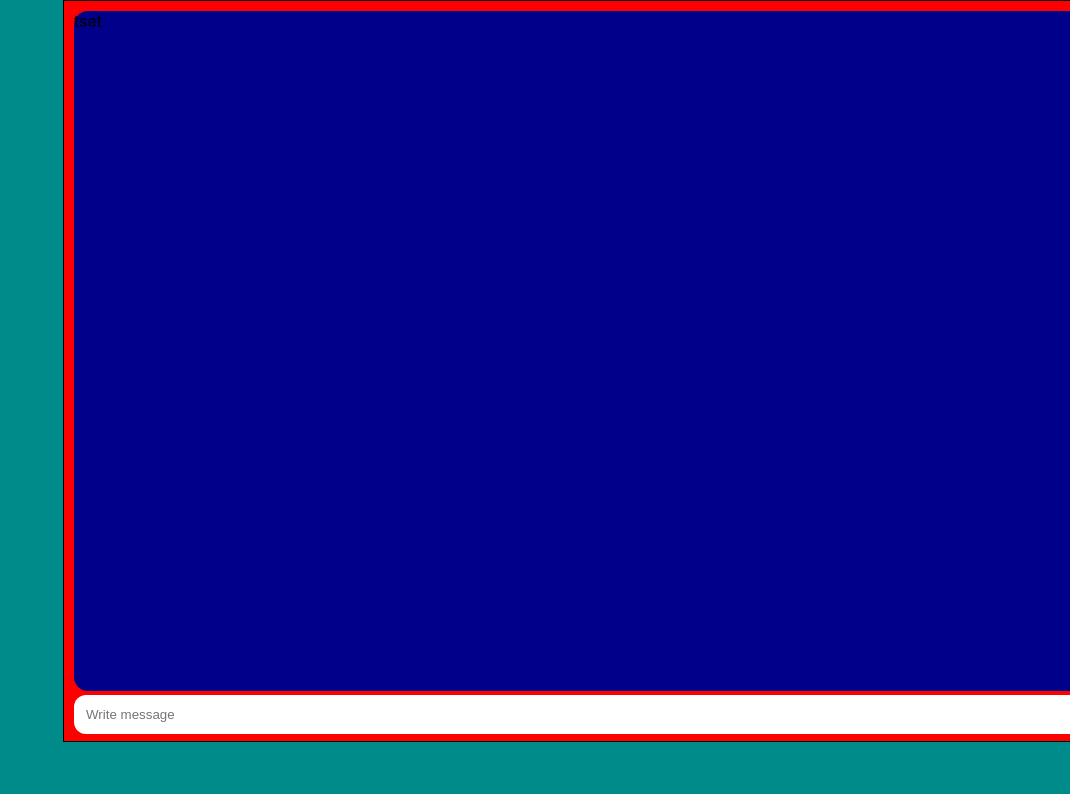
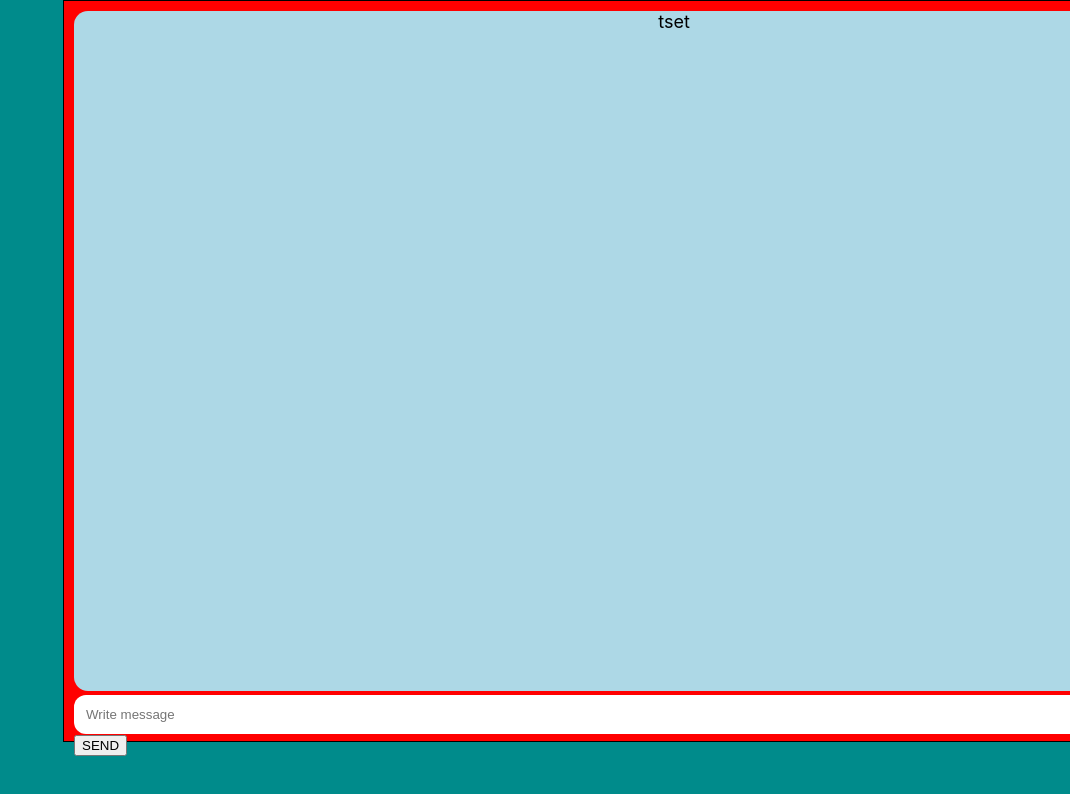
Before and after one commit to EmirU116/web-project, a React (Create React App) app in the folder front/: page / in a window 1280 px wide. Shown: the top 794 px of the page, without its empty margins (210-1280 px from the left). Built offline with nearby package versions, Linux system fonts and the light colour scheme.

Commit message:
working on messaging box system, typing and pressing send button, will look like sending messgae but does nothing

```diff
--- a/front/src/Component/StartPage/StartPage.css
+++ b/front/src/Component/StartPage/StartPage.css
@@ -21,11 +21,13 @@ input
 
 .chat
 {
-    background-color: darkblue;
+    background-color: lightblue;
     width: 100%;
     height:85dvh;
     border-radius: 14px;
     margin-bottom: 4px;
+    text-align: center;
+    font-size: large;
 }
 
 
--- a/front/src/Component/StartPage/StartPage.jsx
+++ b/front/src/Component/StartPage/StartPage.jsx
@@ -1,14 +1,25 @@
-import React from 'react'
+import React, { useState } from 'react'
 import './StartPage.css'
 
 
 export default function StartPage() {
+  const [inputmessage, setinputmessage] = useState("");
+
+  function  messageSender(e) {
+    setinputmessage(e.target.value);
+    console.log(inputmessage);
+
+
+  }
+
+
   return (
         <div>
-                <div className='textDiv'>
-                    <div className='chat'>tset</div>
-                    <input type='text' placeholder='Write message'></input>
-                </div>
+            <div className='textDiv'>
+                <div className='chat'>tset</div>
+                <input type='text' placeholder='Write message' onChange={messageSender} value={inputmessage}></input>
+                <button onClick={messageSender}>SEND </button>
+            </div>
 
     </div>
   )
```
